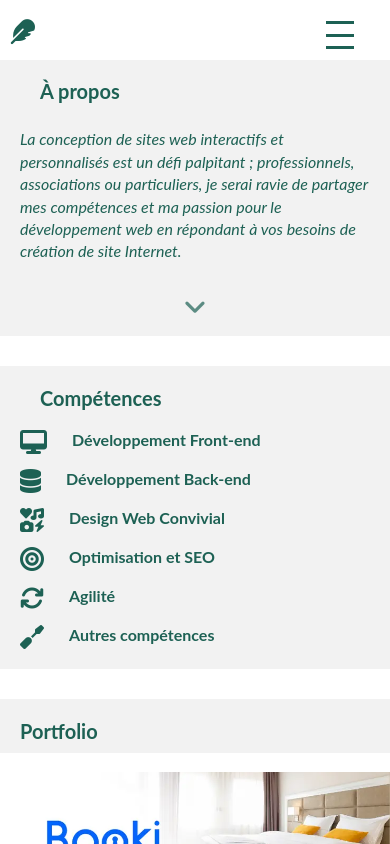
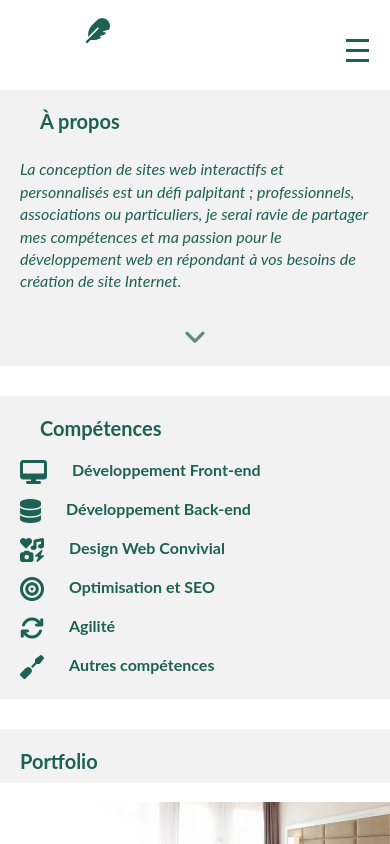
Before and after one commit to p2r3d/newportfolio, a React (Create React App) app: page / in a window 390 px wide. Shown: the top 844 px of the page. Built offline with nearby package versions, Linux system fonts and the light colour scheme.

Commit message:
fix: ajout nom au logo

```diff
--- a/src/components/Collapse/collapse.scss
+++ b/src/components/Collapse/collapse.scss
@@ -13,7 +13,7 @@
   cursor: pointer;
   h3{
     text-align: center;
-    font-size: 1.6rem;
+    font-size: 24px;
     margin:10px;
   }
   i {
@@ -58,7 +58,29 @@
 
 /************* Tablette *******************/
 @media screen and (min-width:770px) and (max-width: 1023px){
-
+  .collapseDiv {
+    h3{
+      font-size: 22px;
+    }
+    i {
+      padding-top: 10px;
+      font-size: 1.5rem;
+    }
+    .descriptionDiv {
+      .detailsContainer {
+        .titleDesc {
+          font-size:$font-size-tablet;
+          font-weight:600;
+          font-style: italic;
+        }
+        .contentDesc {
+          font-size:$font-size-tablet;
+          margin:0;
+          text-align: center ;
+        }
+      }
+    }
+  }
 }
 /************* Mobile *******************/
 @media screen and (max-width: 769px){
--- a/src/components/Hamburger/hamburger.scss
+++ b/src/components/Hamburger/hamburger.scss
@@ -4,9 +4,9 @@
 .burger {
   @include flex-col-center;
   justify-content: space-between;
-  margin-right: 30px;
-  width: 40px;
-  height: 30px;
+  margin-right: 10px;
+  width: 35px;
+  height: 25px;
   background-color: transparent;
   border: none;
   cursor: pointer;
--- a/src/components/Modale/modale.scss
+++ b/src/components/Modale/modale.scss
@@ -80,10 +80,9 @@
         gap:20px;
         width: 25%;
         .cardTechnologiesDiv {
-          display: flex;
-          flex-direction: column;
+          @include flex-col-center;
+
           flex-wrap: wrap;
-          align-items: center;
           gap: 10px;
           @include cardEffect;
           padding:10px 10px;
@@ -238,6 +237,7 @@
             }
             .technologies {
               display: flex;
+              justify-content: center;
               gap:15px;
               flex-wrap: wrap;
             }
--- a/src/components/Nav/index.jsx
+++ b/src/components/Nav/index.jsx
@@ -9,13 +9,18 @@ function Nav() {
   };
   return (
     <section className="navDiv">
-      <div className='logoDiv'>
-        <a href="/#" className='logo' >
-        <i className="fa-solid fa-feather" width="50" height="50"></i>
-        </a>
+      <div className="logoDiv">
+        <div className="logo">
+          <i className="fa-solid fa-feather" width="50" height="50"></i>
+        </div>
+         {isOpenMenu ? null : (
+          <div className="myName">
+            <div >Pascale</div>
+            <div >Développeuse Web</div>
+          </div>
+        )}
       </div>
-
-      <nav className={`navbar ${isOpenMenu ? 'open' : ''}`}>
+      <nav className={`navbar ${isOpenMenu ? "open" : ''}`}>
         <a href="/#" className="navLink" >Accueil</a>
         <a href="#skills" className="navLink" >Compétences</a>
         <a href="#portfolio" className="navLink" >Portfolio</a>
--- a/src/components/Nav/nav.scss
+++ b/src/components/Nav/nav.scss
@@ -5,17 +5,31 @@
   @include flex-center-between;
   flex-wrap: wrap;
   background-color: $portfolio-background-color;
+  transition: background-color 0.3s ease;
   padding: 20px;
+  position: relative;
   .logoDiv {
-    padding-left: 30px;
+    display: flex;
+    flex-wrap: wrap;
     align-items: center;
-    i {
+    .logo {
       font-size: 40px;
       color: $font-color;
+      padding: 0 0 3rem 5.5rem;
       transition: transform 0.3s ease-in-out;
-      &:hover {
-       transform: rotate(360deg);
     }
+    .myName {
+      display: flex;
+      flex-direction: column;
+      gap:5px;
+      position: absolute;
+      top: 50%;
+      left: 50%;
+      padding-left: 20px;;
+      transform: translate(-50%, -50%);
+      font-size: $font-size;
+      opacity: 0;
+      animation: writeName 5s ease-in-out forwards;
     }
   }
   .navbar {
@@ -55,31 +69,36 @@
 /************* Tablette *******************/
 @media screen and (min-width: 770px) and (max-width: 1023px) {
 .navDiv {
+  padding:5px;
   .logoDiv {
-    padding-left: 10px;
-    i {
-      font-size: 30px;
+    .logo {
+      font-size: 25px;
+      padding: 0 0 2.5rem 6rem;
+    }
+    .myName {
+      font-size: $font-size-tablet;
+      width:100%;
     }
   }
   .navbar {
     padding: 20px 0;
     gap: 0.8rem;
-    font-size: 1.2rem;
+    font-size: $font-size-tablet;
     }
   }
 }
 /************* Mobile *******************/
 @media screen and (max-width: 769px) {
   .navDiv {
-    display:flex;
-    justify-content: space-between;
-    align-items: flex-start;
-    padding:10px 0;
+    padding:5px;
     .logoDiv {
-      width:50%;
-      padding-left: 10px;
-      i {
+      .logo {
         font-size: 25px;
+        padding: 0 0 2.5rem 5rem;
+      }
+      .myName {
+        font-size: $font-size-mobil;
+        width:100%;
       }
     }
     .navbar {
@@ -120,3 +139,13 @@
     }
   }
 }
+@media screen and (max-width: 300px) {
+  .navDiv .logoDiv {
+    .logo {
+      padding: 5px;;
+    }
+   .myName {
+    display:none;
+    }
+  }
+}
--- a/src/style/_mixins.scss
+++ b/src/style/_mixins.scss
@@ -36,3 +36,12 @@
   box-shadow: 0 4px 8px rgba(0, 0, 0, 0.4);
   border-radius: 8px;
 }
+@keyframes writeName {
+  0% {
+    width: 0;
+  }
+  100% {
+    width: 100%;
+    opacity: 1;
+  }
+}
--- a/src/style/main.scss
+++ b/src/style/main.scss
@@ -22,7 +22,6 @@ body {
 /************* Tablette *******************/
 @media screen and (min-width:770px) and (max-width: 1023px){
   body {
-    padding :30px;
     font-size : $font-size-tablet;
   }
 }
```
Lines whose indentation alone changed are shown as unchanged.
